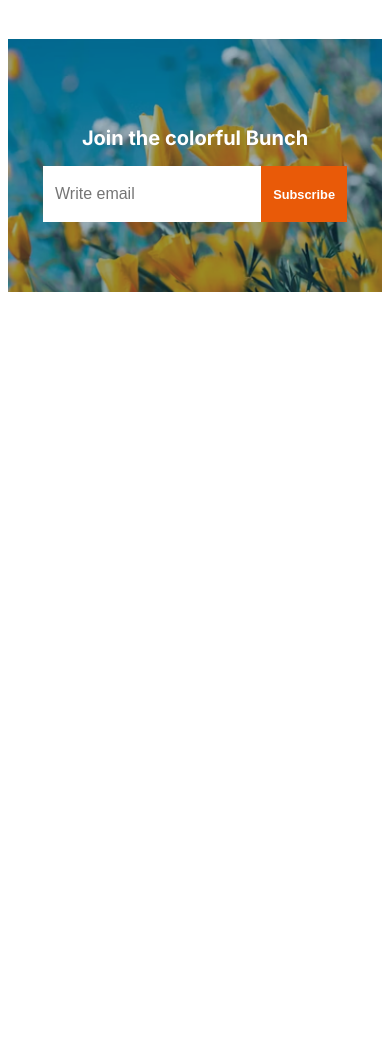
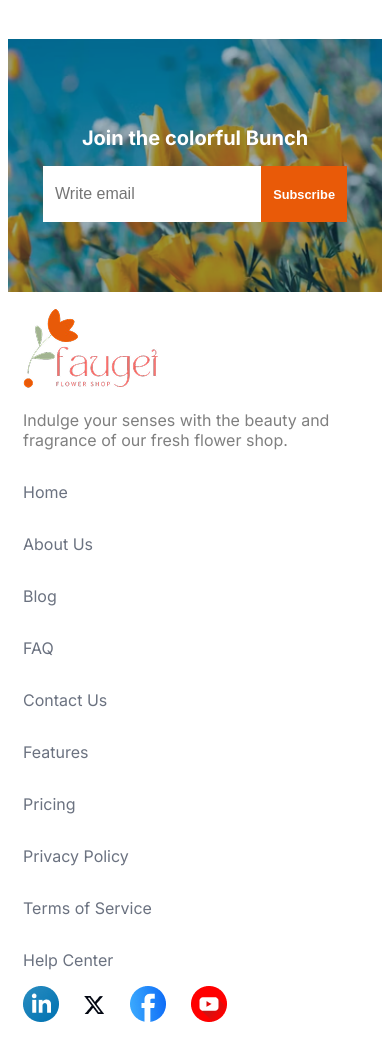
Before and after one commit to Nahian07/Responsive-Flowers, a plain HTML site: page index.html in a window 390 px wide. Shown: the part 3049-4098 px from the top of the page. Before the commit the page ends 3349 px from the top, so only its background shows below. Drawn offline with Linux system fonts and the light colour scheme.

Commit message:
added footer section & made it responsive

```diff
--- a/index.html
+++ b/index.html
@@ -127,8 +127,33 @@
         </section>
     </main>
 
-    <footer>
+    <footer class="footer display-flex">
+        <div class="footer-logo">
+            <img src="assets/logo.png" alt="">
+            <p class="footer-description">Indulge your senses with the beauty and fragrance of our fresh flower shop. </p>
+        </div>
 
+        <div class="footer-links">
+            <ul class="footer-link-ul">
+                <li><a href="">Home</a></li>
+                <li><a href="">About Us</a></li>
+                <li><a href="">Blog</a></li>
+                <li><a href="">FAQ</a></li>
+                <li><a href="">Contact Us</a></li>
+                <li><a href="">Features</a></li>
+                <li><a href="">Pricing</a></li>
+                <li><a href="">Privacy Policy</a></li>
+                <li><a href="">Terms of Service</a></li>
+                <li><a href="">Help Center</a></li>
+            </ul>
+        </div>
+
+        <div class="icon-links">
+            <div><img src="assets/icon-linkedin.png" alt=""></div>
+            <div><img src="assets/icon-twitter.png" alt="" id="twitter"></div>
+            <div><img src="assets/icon-facebook.png" alt=""></div>
+            <div><img src="assets/icon-youtube.png" alt=""></div>
+        </div>
     </footer>
 </body>
 </html>
--- a/styles/flower.css
+++ b/styles/flower.css
@@ -22,7 +22,8 @@
 .navbar,
 .banner,
 .plants,
-.plants-lover{
+.plants-lover,
+.footer{
     max-width: 1280px;
     margin: 0 auto;
 }
@@ -225,7 +226,47 @@
     border: none;
 }
 
+/* footer styles */
 
+.footer{
+    padding: 50px 0px;
+    justify-content: space-between;
+}
+
+.footer-logo{
+    max-width: 360px;
+}
+
+.footer-description{
+    font-size: 1.37rem;
+    font-weight: 400;
+    color: rgba(0, 0, 0, 0.5);
+}
+
+.footer-link-ul a{
+    text-decoration: none;
+    color: rgba(107, 114, 128, 1);
+}
+
+.footer-link-ul{
+    list-style: none;
+    display: grid;
+    grid-template-columns: repeat(2, 1fr);
+    gap: 32px 110px;
+}
+
+.icon-links{
+    display: flex;
+    gap: 25px;
+}
+
+.icon-links img{
+    width: 100%;
+}
+
+#twitter{
+    padding-top: 10px;
+}
 
 
 
@@ -365,4 +406,20 @@
     #input-btn{
         padding: 19px 12px;
     }
+
+    /* footer */
+
+    .footer{
+        flex-direction: column;
+        padding: 15px;
+    }
+
+    .footer-link-ul{
+        grid-template-columns: repeat(1, 1fr);
+        padding: 0;
+    }
+
+    .footer-description{
+        font-size: 1rem;
+    }
 }
```
